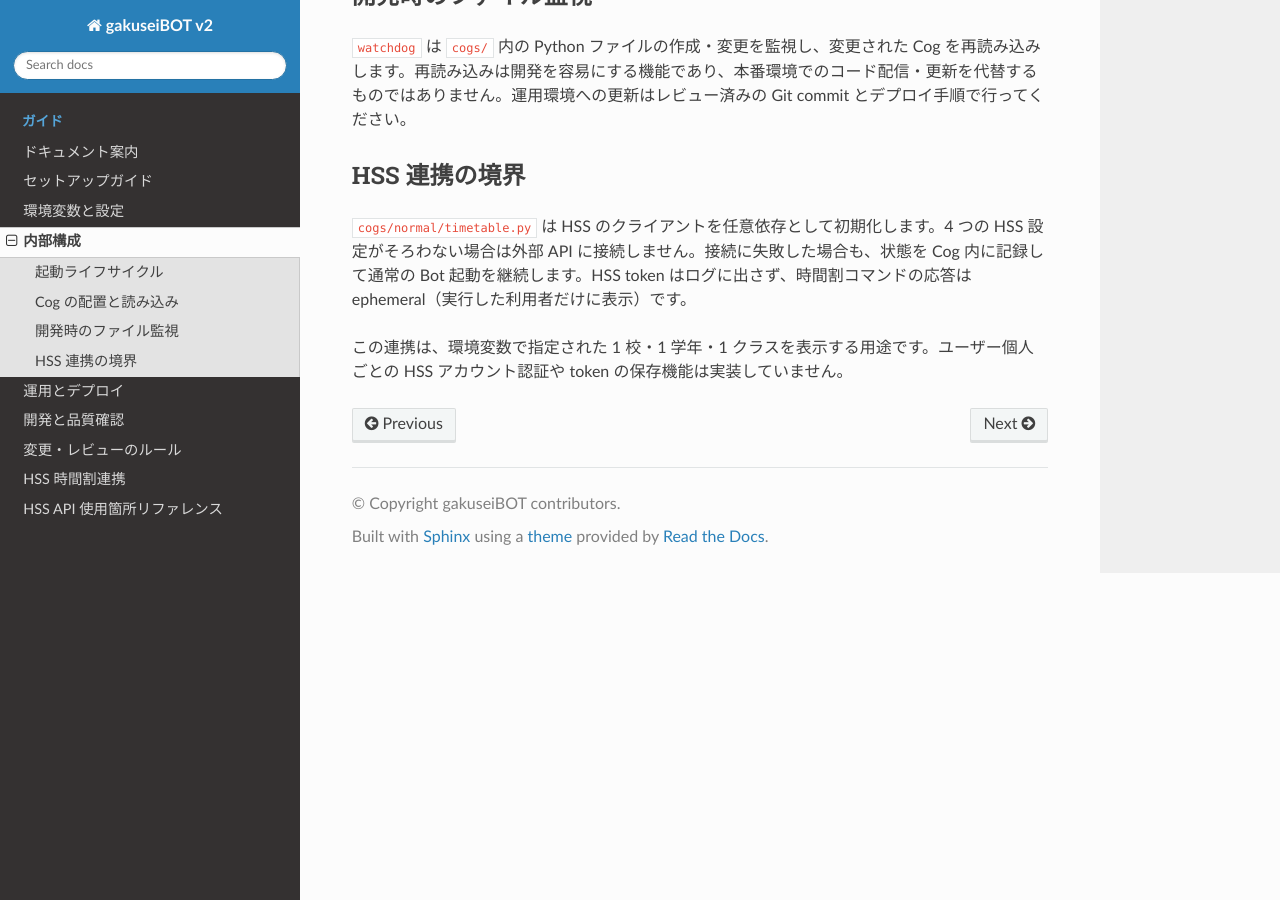
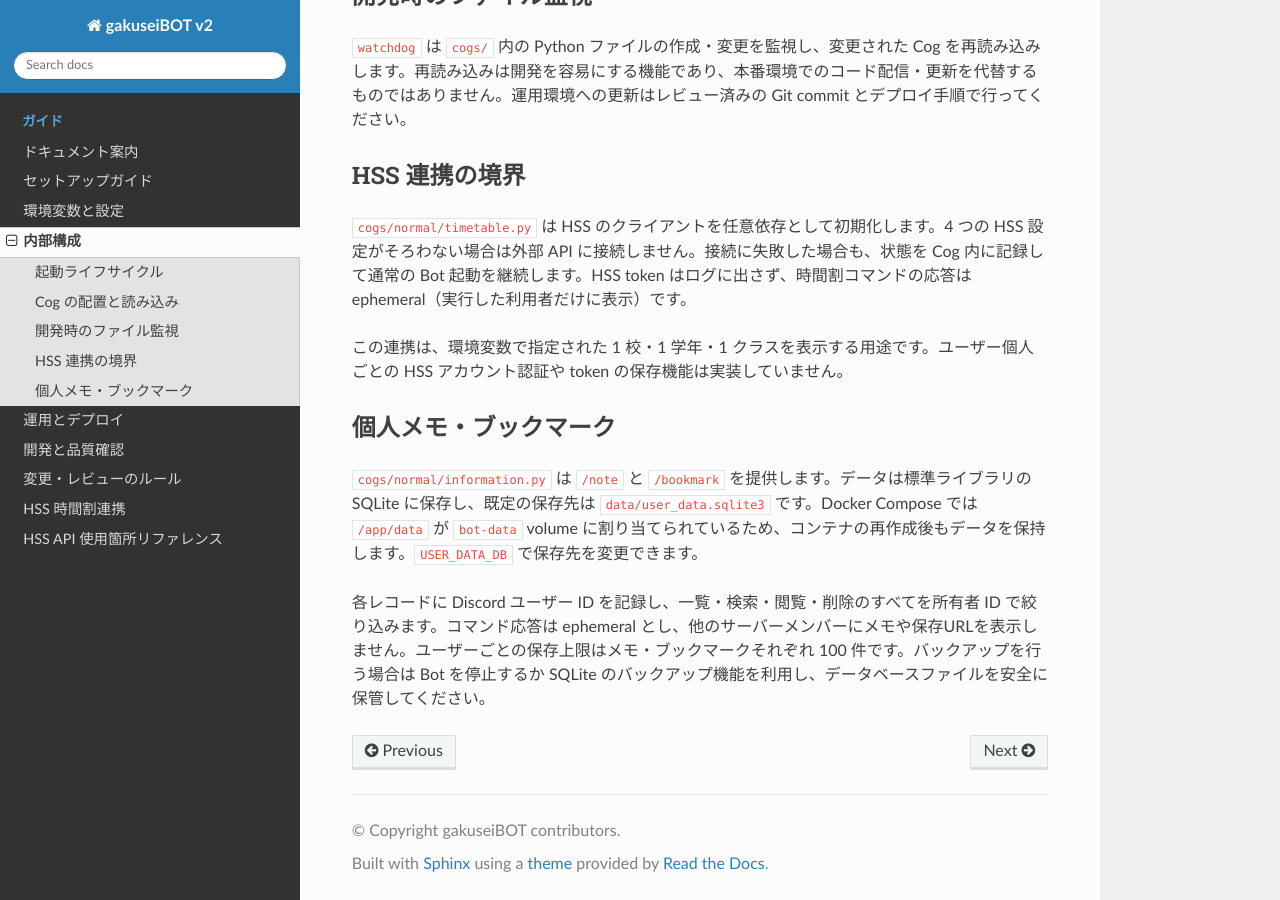
Before and after one commit to akiy2009/gakuseiBOTv2-Beta, a Sphinx documentation site: the page built from docs/architecture.md, in a window 1280 px wide and 900 px high, scrolled down 800 px. Built offline with Sphinx 7.4.7 and the Read the Docs theme 3.1.0, drawn with Linux system fonts in a browser that asks for light colours.

Commit message:
docs: describe private notes and bookmark storage

```diff
--- a/docs/architecture.md
+++ b/docs/architecture.md
@@ -26,3 +26,10 @@
 `cogs/normal/timetable.py` は HSS のクライアントを任意依存として初期化します。4 つの HSS 設定がそろわない場合は外部 API に接続しません。接続に失敗した場合も、状態を Cog 内に記録して通常の Bot 起動を継続します。HSS token はログに出さず、時間割コマンドの応答は ephemeral（実行した利用者だけに表示）です。
 
 この連携は、環境変数で指定された 1 校・1 学年・1 クラスを表示する用途です。ユーザー個人ごとの HSS アカウント認証や token の保存機能は実装していません。
+
+
+## 個人メモ・ブックマーク
+
+`cogs/normal/information.py` は `/note` と `/bookmark` を提供します。データは標準ライブラリの SQLite に保存し、既定の保存先は `data/user_data.sqlite3` です。Docker Compose では `/app/data` が `bot-data` volume に割り当てられているため、コンテナの再作成後もデータを保持します。`USER_DATA_DB` で保存先を変更できます。
+
+各レコードに Discord ユーザー ID を記録し、一覧・検索・閲覧・削除のすべてを所有者 ID で絞り込みます。コマンド応答は ephemeral とし、他のサーバーメンバーにメモや保存URLを表示しません。ユーザーごとの保存上限はメモ・ブックマークそれぞれ 100 件です。バックアップを行う場合は Bot を停止するか SQLite のバックアップ機能を利用し、データベースファイルを安全に保管してください。
```
